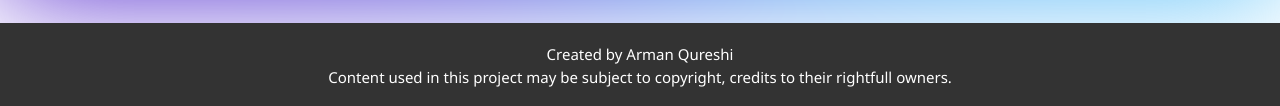
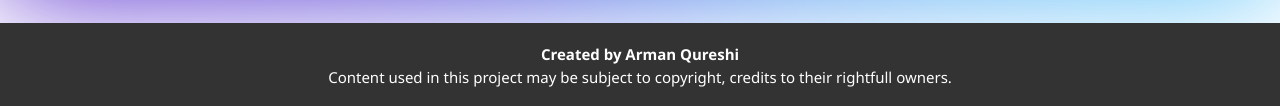
Before and after one commit to Piyush-Negi/BuildBox, a plain HTML site: page index.html in a window 1280 px wide. Shown: the part 3879-3985 px from the top of the page. Drawn offline with Linux system fonts and the light colour scheme.

Commit message:
Update index.html

```diff
--- a/index.html
+++ b/index.html
@@ -202,7 +202,7 @@
 
     <!--Footer-->
     <footer class="footer">
-        <p>Created by Arman Qureshi<br>Content used in this project may be subject to copyright, credits to their rightfull owners.</p>
+        <p><b>Created by Arman Qureshi</b><br>Content used in this project may be subject to copyright, credits to their rightfull owners.</p>
     </footer>
 
 </body>
```
